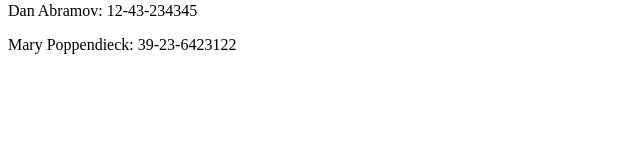
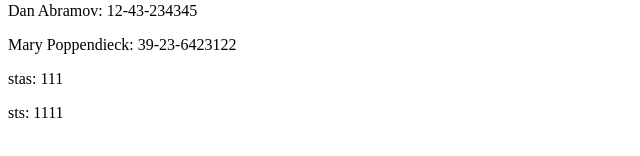
Before and after one commit to razorbanana/fullstackopen, a React (Create React App) app in the folder part2/phonebook/: page / in a window 1280 px wide. Shown: the part 408-564 px from the top of the page, without its empty margins (0-640 px from the left). Built offline with nearby package versions, Linux system fonts and the light colour scheme; data requests are answered from the project's data file.

Commit message:
feat: 2.12-2.13

```diff
--- a/part2/phonebook/db.json
+++ b/part2/phonebook/db.json
@@ -1,5 +1,5 @@
 {
-    "persons":[
+  "persons": [
     {
       "name": "Arto Hellas",
       "number": "040-123456",
@@ -19,6 +19,16 @@
       "name": "Mary Poppendieck",
       "number": "39-23-6423122",
       "id": 4
+    },
+    {
+      "name": "stas",
+      "number": "111",
+      "id": 5
+    },
+    {
+      "name": "sts",
+      "number": "1111",
+      "id": 6
     }
   ]
 }
--- a/part2/phonebook/src/App.js
+++ b/part2/phonebook/src/App.js
@@ -1,8 +1,9 @@
 import { useState, useEffect } from 'react'
 import axios from 'axios'
+import personService from './service/personService'
 
-const App = ({data}) => {
-  const [persons, setPersons] = useState(data)
+const App = () => {
+  const [persons, setPersons] = useState([])
   const [newName, setNewName] = useState('')
   const [newNumber, setNewNumber] = useState('')
   const [filter, setFilter] = useState('')
@@ -10,9 +11,7 @@
   console.log(newName)
 
   useEffect(()=>{
-    axios.get("http://localhost:3001/persons").then(response=>{
-      setPersons(response.data)
-    })
+    personService.getAll().then(response => setPersons(response))
   },[])
 
   const handleFilterChange = (event) => {
@@ -34,16 +33,19 @@
     }else if(persons.find(person => person.number == newNumber)){
       alert(`${newNumber} is already added to phonebook`)
     }else{
-      let newPersons = persons
-      newPersons.push({
+      let newId = persons.reduce((acc, value) => value.id>acc?value.id:acc , 0)+1
+      let newPerson = {
         name: newName,
-        number: newNumber
+        number: newNumber,
+        id: newId
+      }
+      console.log(newPerson)
+      personService.create(newPerson).then(response => {
+        setPersons(persons.concat(response))
+        setNewName("")
+        setNewNumber("")
       })
-      setPersons(newPersons)
-      setNewName("")
-      setNewNumber("")
     }
-
   }
 
   let personsToShow = persons.filter(person => person.name.toLowerCase().includes(filter.toLowerCase()))
--- a/part2/phonebook/src/index.js
+++ b/part2/phonebook/src/index.js
@@ -3,7 +3,4 @@
 import axios from 'axios'
 import App from './App'
 
-axios.get("http://localhost:3001/persons").then((response)=>{
-    const persons = response.data
-    ReactDOM.createRoot(document.getElementById('root')).render(<App data={persons}/>)
-})
+ReactDOM.createRoot(document.getElementById('root')).render(<App/>)
--- /dev/null
+++ b/part2/phonebook/src/service/personService.js
@@ -0,0 +1,19 @@
+import axios from "axios";
+
+const url = "http://localhost:3001/persons"
+
+const getAll = () => {
+    return axios.get(url)
+    .then( response => response.data)
+}
+
+const create = (newObject) => {
+    return axios.post(url, newObject)
+    .then( response => response.data)
+}
+
+const update = (id, newObject) => {
+    return axios.put(`${url}/${id}`,newObject).then(response => response.data)
+}
+
+export default {getAll, create, update}
```
Lines whose indentation alone changed are shown as unchanged.
